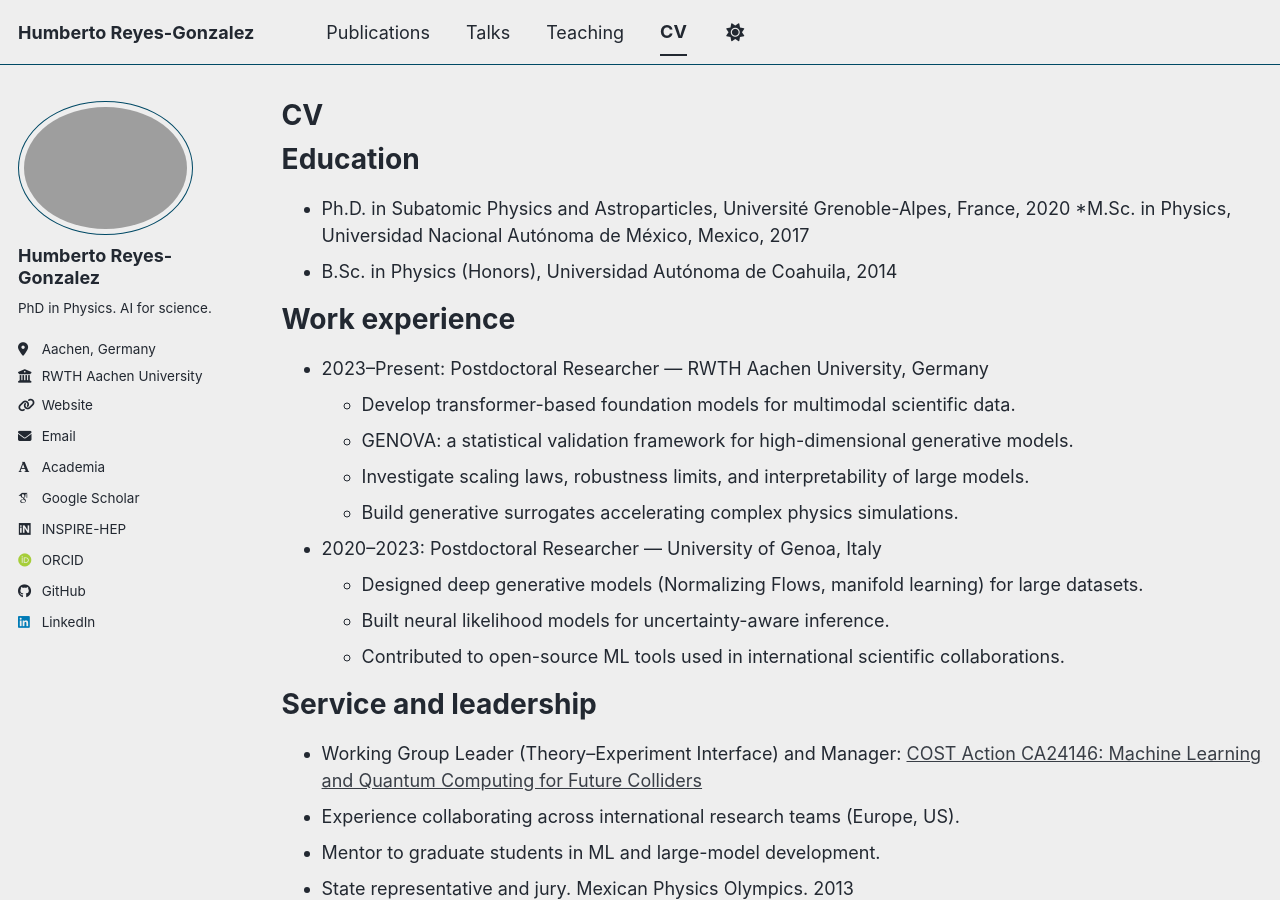
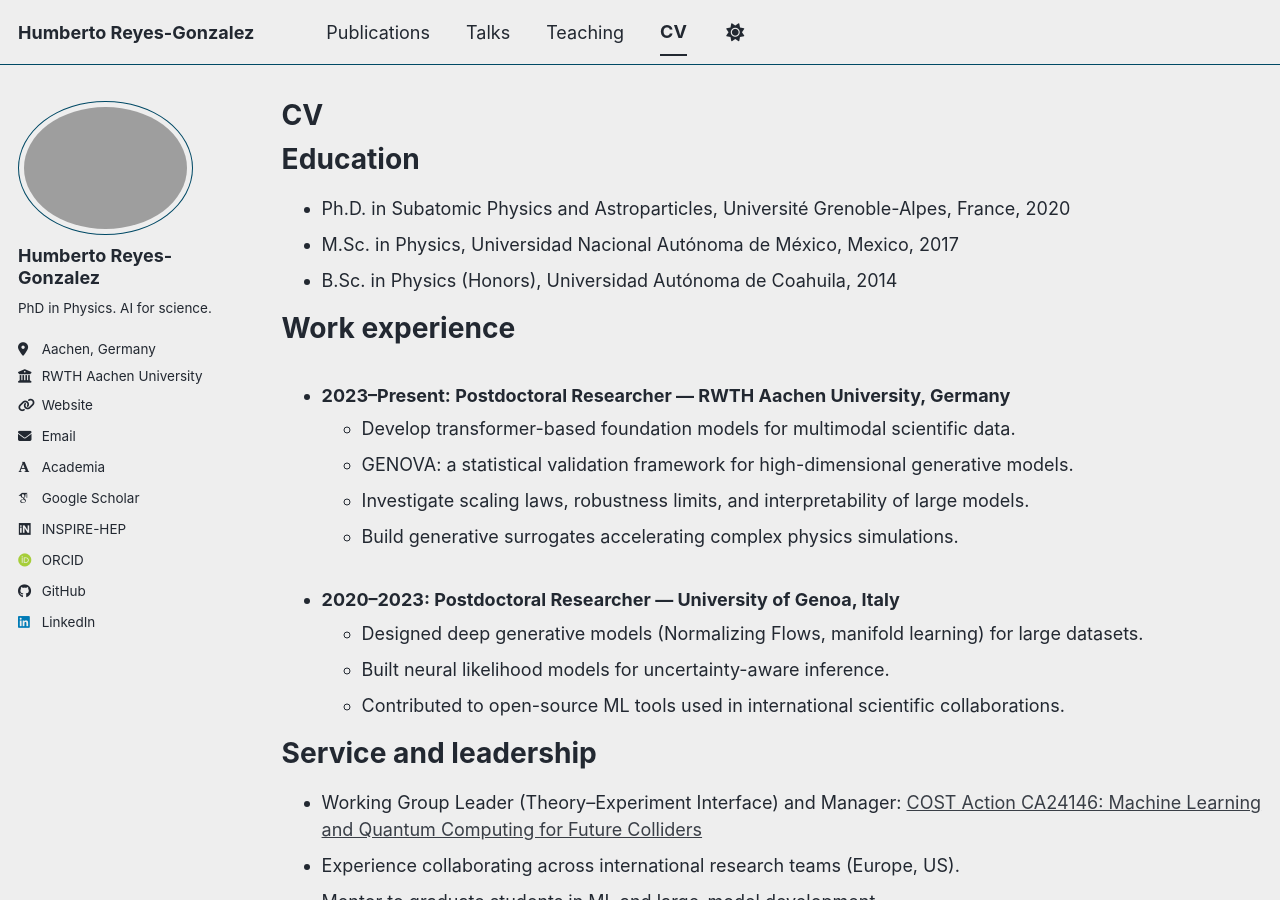
Before and after one commit to hreyes91/hreyes91.github.io, a Jekyll site: the page built from _pages/cv.md, in a window 1280 px wide and 900 px high. Built offline with Jekyll 4.4.1, drawn with Linux system fonts in a browser that asks for light colours; some web fonts are replaced; a script bundle is joined from its source files by our own code; library files that are not in the unit come from our copies.

Commit message:
Update cv.md

```diff
--- a/_pages/cv.md
+++ b/_pages/cv.md
@@ -12,19 +12,19 @@ redirect_from:
 Education
 ======
 * Ph.D. in Subatomic Physics and Astroparticles, Université Grenoble-Alpes, France, 2020
-*M.Sc. in Physics, Universidad Nacional Autónoma de México, Mexico, 2017
+* M.Sc. in Physics, Universidad Nacional Autónoma de México, Mexico, 2017
 * B.Sc. in Physics (Honors), Universidad Autónoma de Coahuila, 2014
 
 
 Work experience
 ======
-* 2023–Present: Postdoctoral Researcher — RWTH Aachen University, Germany
+* ### 2023–Present: Postdoctoral Researcher — RWTH Aachen University, Germany
   * Develop transformer-based foundation models for multimodal scientific data.
   * GENOVA: a statistical validation framework for high-dimensional generative models.
   * Investigate scaling laws, robustness limits, and interpretability of large models.
   * Build generative surrogates accelerating complex physics simulations.
 
-* 2020–2023: Postdoctoral Researcher — University of Genoa, Italy
+* ### 2020–2023: Postdoctoral Researcher — University of Genoa, Italy
   * Designed deep generative models (Normalizing Flows, manifold learning) for large datasets.
   * Built neural likelihood models for uncertainty-aware inference.
   * Contributed to open-source ML tools used in international scientific collaborations.
```
